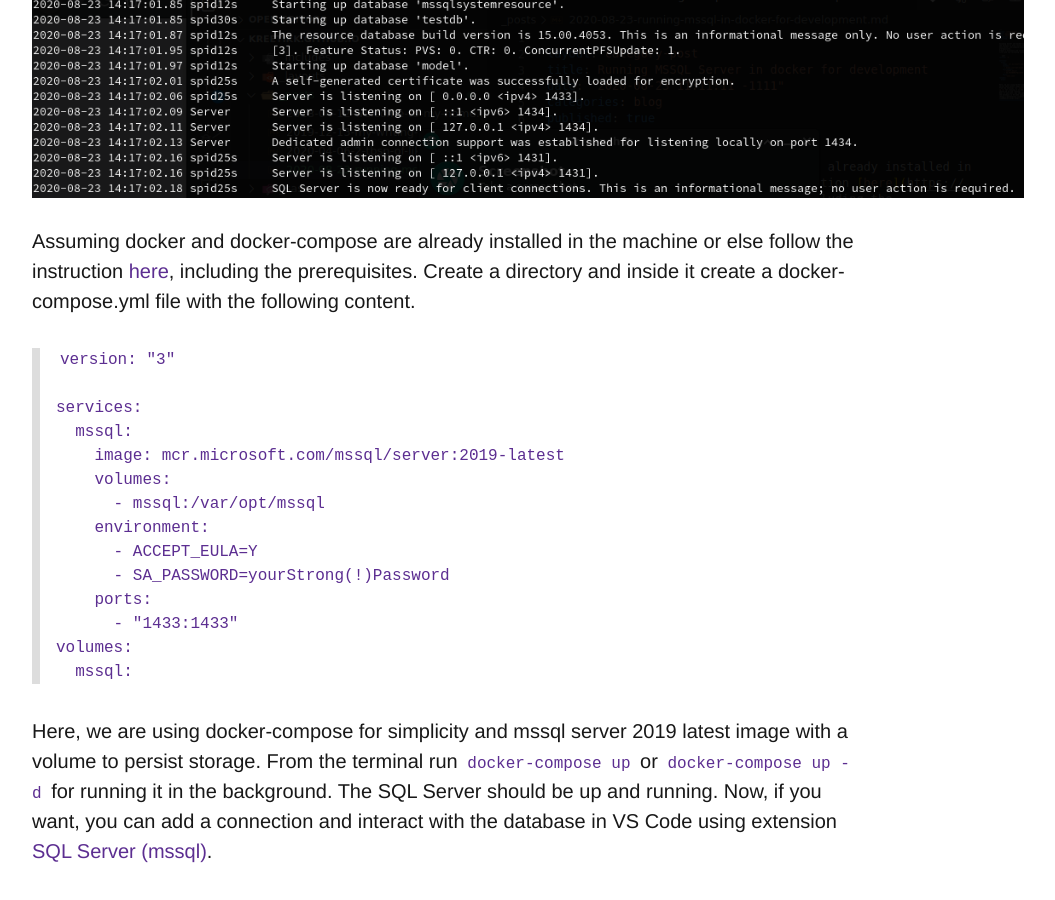
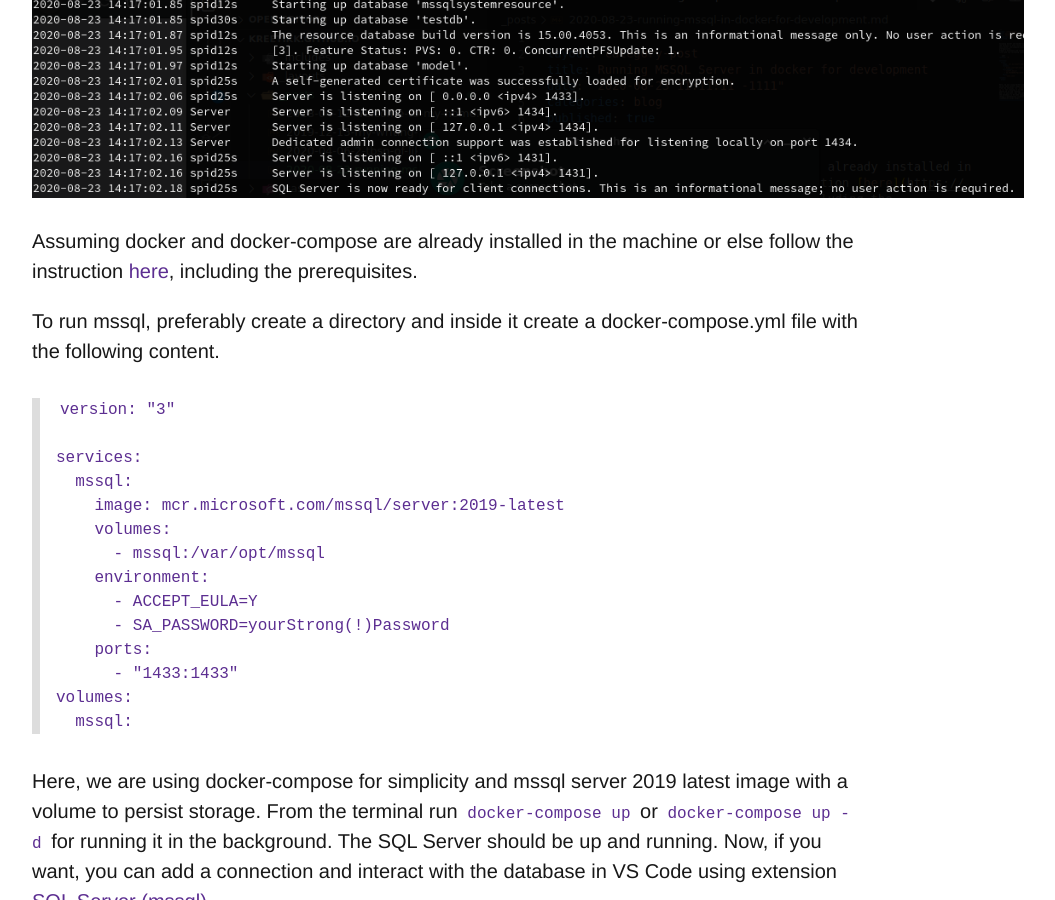
Before and after one commit to kreetikk/kreetikk.github.io, a Jekyll site: the page built from _posts/2020-08-23-running-mssql-in-docker-for-development.md, in a window 1280 px wide and 900 px high, scrolled down 486 px. Shown: the whole window, without its empty margins (112-1167 px from the left). Built offline with Jekyll 4.4.1, drawn with Linux system fonts in a browser that asks for light colours.

Commit message:
Update content of running mssql in docker post

````diff
--- a/_posts/2020-08-23-running-mssql-in-docker-for-development.md
+++ b/_posts/2020-08-23-running-mssql-in-docker-for-development.md
@@ -9,7 +9,8 @@ published: true
 ![MSSQL in docker](/assets/images/docker-post4-cover.png)
 
 Assuming docker and docker-compose are already installed in the machine or else follow the instruction [here](https://docs.docker.com/compose/install/), including the prerequisites.
-Create a directory and inside it create a docker-compose.yml file with the following content.
+
+To run mssql, preferably create a directory and inside it create a docker-compose.yml file with the following content.
 
 ```yaml
 version: "3"
````
